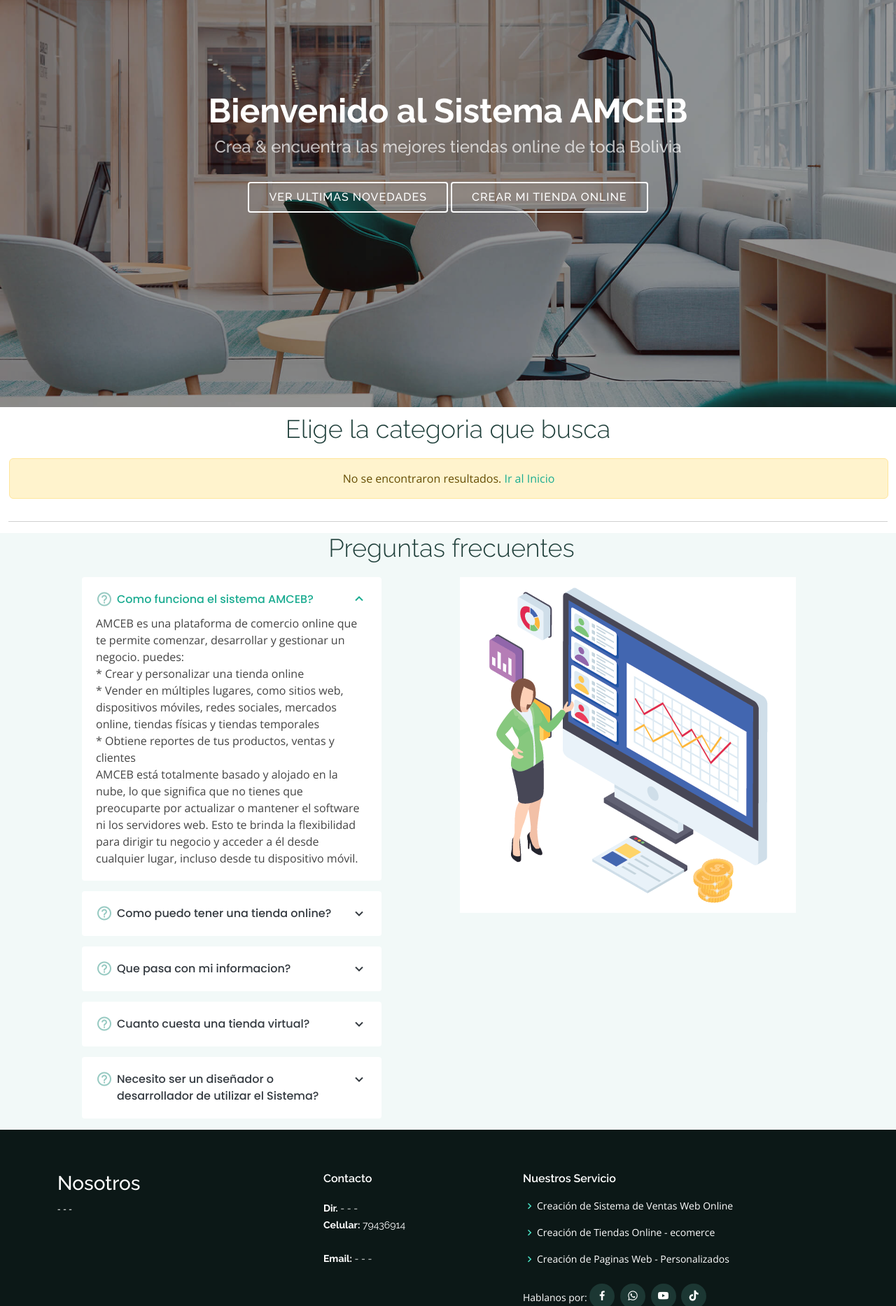
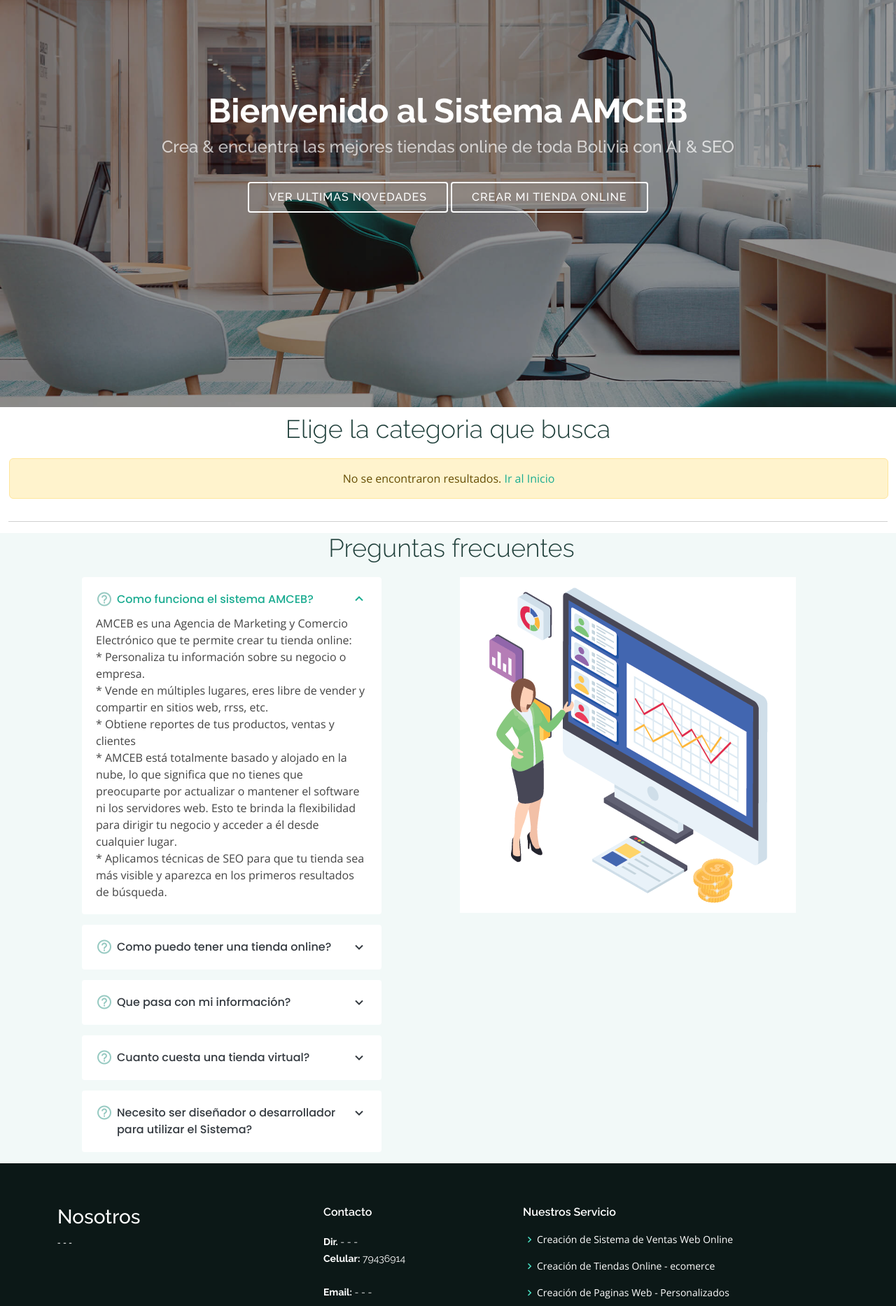
Before and after one commit to juanjavierl/ventas, a Django app: page / in a window 1280 px wide. Shown: the part 218-2085 px from the top of the page at 70% size. Run offline with Django 5.2, Linux system fonts and the light colour scheme; data that the repository does not hold is empty; some libraries are stand-ins or nearby versions.

Commit message:
arreglodel texto preg frecuentes

```diff
--- a/app/catalog/templates/catalog/OptenerProducto.html
+++ b/app/catalog/templates/catalog/OptenerProducto.html
@@ -184,8 +184,8 @@
 
                 <div class="row btn_add align-items-center" style="height: 30px;">
                   <button type="col submit" class="btn btn-success btn-sm tb_text efecto_button">
-                    <i class="bi bi-cart-fill"> + </i>
-                    Agregar items
+                    <i class="bi bi-cart-fill"></i>
+                    Agregar al Carrito
                   </button><br><br>
                   <a href="/{{company.id}}/catalogo" class="col btn btn-secondary btn-sm tb_text"
                     style="padding-top: 5px;">
--- a/app/catalog/templates/sitio.html
+++ b/app/catalog/templates/sitio.html
@@ -71,6 +71,11 @@
     </section>
 {% endblock hero %}
 
+
+{% block form_buscador %}
+{% include 'sheart_product_by_company.html' with dashboard=dashboard %}
+{% endblock form_buscador %}
+
 {% block contenido %}
     <section id="team_productos" class="portfolio">
 
--- a/app/tiendas/templates/card_companys.html
+++ b/app/tiendas/templates/card_companys.html
@@ -2,7 +2,7 @@
 
 {% block company %}
   <a href="/">
-    <marquee behavior="" direction="">{{dashboard.name|title|cut:" "}}</marquee>
+    {{dashboard.name|upper|cut:" "}}
   </a>
 {% endblock company %}
 
@@ -59,7 +59,7 @@
                       {% if v == 0 %}
                       <small class="text-muted text-danger fst-italic">En creación</small>
                       {% else %}
-                      {{ v }}<small class="text-muted text-success fst-italic">:Productos</small>
+                      {{ v }}<small class="text-muted text-success fst-italic">:prods</small>
                       {% endif %}
                     {% endif %}
                   {% endfor %}
--- a/app/tiendas/templates/card_type_companys.html
+++ b/app/tiendas/templates/card_type_companys.html
@@ -22,7 +22,7 @@
             <p class="card-text text-break text-wrap fst-italic">{{n.description|default:" - - - "|capfirst|truncatewords:10}}</p>
             <p class="card-text">
               {{ v }}
-              <small class="text-muted text-success fst-italic" style="margin-right: 10px;">: Tiendas disponibles</small>
+              <small class="text-muted text-success fst-italic" style="margin-right: 10px;">:Tiendas disp.</small>
               <i class="bi bi-person-fill" style="color: rgb(12, 158, 85);"></i> <small class="text-success fst-italic">{{n.num_vistos}} Vistos </small>
             </p>
           </div>
--- a/templates/index.html
+++ b/templates/index.html
@@ -89,7 +89,7 @@
   <section id="hero" class="d-flex flex-column justify-content-center align-items-center">
     <div class="container text-center text-md-left" data-aos="fade-up">
       <h1>Bienvenido al Sistema {{dashboard.name|upper|cut:" "}}</h1>
-      <h2>Crea & encuentra las mejores tiendas online de toda Bolivia</h2>
+      <h2>Crea & encuentra las mejores tiendas online de toda Bolivia con AI & SEO</h2>
       <a href="#team" class="btn-get-started scrollto"> Ver Ultimas Novedades</a>
       <a href="#" onclick="form_company('/registro_company/')" data-bs-toggle="modal"
       data-bs-target="#exampleModal" class="btn-get-started scrollto"> crear mi tienda online</a>
@@ -100,7 +100,11 @@
 
   <main id="main">
     <!-- ======= Services Section ======= -->
-    {% include 'sheart_product_by_company.html' with dashboard=dashboard %}
+
+    {% block form_buscador %}
+
+    {% endblock form_buscador %}
+
     <!-- End Services Section -->
     <!-- ======= Team Section ======= -->
     {% block contenido %}
--- a/templates/preguntas_frecuentes.html
+++ b/templates/preguntas_frecuentes.html
@@ -12,28 +12,29 @@
             <a data-bs-toggle="collapse" class="collapse" data-bs-target="#faq-list-1" >Como funciona el sistema AMCEB? <i class="bx bx-chevron-down icon-show"></i><i class="bx bx-chevron-up icon-close"></i></a>
             <div id="faq-list-1" class="collapse show" data-bs-parent=".faq-list">
               <p>
-                AMCEB es una plataforma de comercio online que te permite comenzar, desarrollar y gestionar un negocio. puedes: <br>
-                * Crear y personalizar una tienda online <br>
-                * Vender en múltiples lugares, como sitios web, dispositivos móviles, redes sociales, mercados online, tiendas físicas y tiendas temporales <br>
+                AMCEB es una Agencia de Marketing y Comercio Electrónico que te permite crear tu tienda online: <br>
+                * Personaliza tu información sobre su negocio o empresa.<br>
+                * Vende en múltiples lugares, eres libre de vender y compartir en sitios web, rrss, etc.<br>
                 * Obtiene reportes de tus productos, ventas y clientes <br>
-
-                AMCEB está totalmente basado y alojado en la nube, lo que significa que no tienes que preocuparte por actualizar o mantener el software ni los servidores web. Esto te brinda la flexibilidad para dirigir tu negocio y acceder a él desde cualquier lugar, incluso desde tu dispositivo móvil.
+                * AMCEB está totalmente basado y alojado en la nube, lo que significa que no tienes que preocuparte por actualizar o mantener el software ni los servidores web. Esto te brinda la flexibilidad para dirigir tu negocio y acceder a él desde cualquier lugar. <br>
+                * Aplicamos técnicas de SEO para que tu tienda sea más visible y aparezca en los primeros resultados de búsqueda.
               </p>
             </div>
           </li>
 
-          <li data-aos="fade-up" data-aos-delay="100">
+          <li data-aos="fade-up" data-aos-delay="50">
             <i class="bx bx-help-circle icon-help"></i> <a data-bs-toggle="collapse" data-bs-target="#faq-list-2" class="collapsed">Como puedo tener una tienda online? <i class="bx bx-chevron-down icon-show"></i><i class="bx bx-chevron-up icon-close"></i></a>
             <div id="faq-list-2" class="collapse" data-bs-parent=".faq-list">
               <p>
-                Simplemente puede registrarse con los datos de sus negocio o empresa, ya después usted puede ir agregando sus productos para que se muestre en el sistema,
-                Ud. es propietario y libre de administrar toda su información, compartir o mucho mas.
+                * Primero cree su cuenta y luego registre los datos de su negocio o empresa. Después podrá agregar sus productos para que se muestren en el sistema.<br>
+                * Usted es el propietario y tiene total libertad para administrar su información, compartirla en tus RRSS y mucho más.<br>
+                * Si tiene alguna dificultad, puede contactarnos y con gusto le ayudaremos.
               </p>
             </div>
           </li>
 
-          <li data-aos="fade-up" data-aos-delay="200">
-            <i class="bx bx-help-circle icon-help"></i> <a data-bs-toggle="collapse" data-bs-target="#faq-list-3" class="collapsed">Que pasa con mi informacion? <i class="bx bx-chevron-down icon-show"></i><i class="bx bx-chevron-up icon-close"></i></a>
+          <li data-aos="fade-up" data-aos-delay="50">
+            <i class="bx bx-help-circle icon-help"></i> <a data-bs-toggle="collapse" data-bs-target="#faq-list-3" class="collapsed">Que pasa con mi información? <i class="bx bx-chevron-down icon-show"></i><i class="bx bx-chevron-up icon-close"></i></a>
             <div id="faq-list-3" class="collapse" data-bs-parent=".faq-list">
               <p>
                 Nos tomamos muy en serio la privacidad y seguridad de tus datos. Solo recopilamos la información necesaria para brindarte un mejor servicio y nunca la compartimos con terceros sin tu consentimiento.
@@ -41,18 +42,19 @@
             </div>
           </li>
 
-          <li data-aos="fade-up" data-aos-delay="300">
+          <li data-aos="fade-up" data-aos-delay="50">
             <i class="bx bx-help-circle icon-help"></i> <a data-bs-toggle="collapse" data-bs-target="#faq-list-4" class="collapsed">Cuanto cuesta una tienda virtual? <i class="bx bx-chevron-down icon-show"></i><i class="bx bx-chevron-up icon-close"></i></a>
             <div id="faq-list-4" class="collapse" data-bs-parent=".faq-list">
               <p>
-                Prueba AMCEB gratis durante 7 días.
-                Cuando termine el período de prueba, elige un plan que se adapte al tamaño y al estado de tu negocio.
+                Prueba AMCEB durante 7 días gratis.
+                Cuando termine el período de prueba, elige un plan que se adapte al tamaño de tu negocio.
+                Ofrecemos diferentes planes según el tiempo de contratación y la cantidad de registros que maneje su empresa o negocio.
               </p>
             </div>
           </li>
 
-          <li data-aos="fade-up" data-aos-delay="400">
-            <i class="bx bx-help-circle icon-help"></i> <a data-bs-toggle="collapse" data-bs-target="#faq-list-5" class="collapsed">Necesito ser un diseñador o desarrollador de utilizar el Sistema? <i class="bx bx-chevron-down icon-show"></i><i class="bx bx-chevron-up icon-close"></i></a>
+          <li data-aos="fade-up" data-aos-delay="50">
+            <i class="bx bx-help-circle icon-help"></i> <a data-bs-toggle="collapse" data-bs-target="#faq-list-5" class="collapsed">Necesito ser diseñador o desarrollador para utilizar el Sistema? <i class="bx bx-chevron-down icon-show"></i><i class="bx bx-chevron-up icon-close"></i></a>
             <div id="faq-list-5" class="collapse" data-bs-parent=".faq-list">
               <p>
                 No, no necesitas ser diseñador o desarrollador para usar el sistema. <br>
--- a/templates/sheart_companys.html
+++ b/templates/sheart_companys.html
@@ -3,7 +3,7 @@
         <a class="dropdown-item" id="compartir_url" href="#"><i class="bi bi-share-fill"></i></a>
 </h1>
 <h1>
-        <a href="https://api.whatsapp.com/send?text=*_Visita el Sistema AMCEB_* %0A _Crea y encuentra las mejores tiendas online de toda Bolivia_%0A{{request.build_absolute_uri}}"
+        <a href="https://api.whatsapp.com/send?text=*_Visita el Sistema AMCEB_* %0A _Crea y encuentra las mejores tiendas online de toda Bolivia en_%0A{{request.build_absolute_uri}}"
                 target="_blank" title="Compartir con whatsapp" style="font-size: 25px;">
                 <i class="bi bi-send"></i>
         </a>
@@ -25,8 +25,8 @@
                 // Código si la Web Share API es soportada
                 document.getElementById("compartir_url").value = "En más lugares"
                 const shareData = {
-                        title: "Sistema Anceb",
-                        text: "Crear tu tienda Online",
+                        title: "Sistema AMCEB",
+                        text: "Crea tu tienda Online",
                         url: window.location.href,
                 };
                 let btn = document.getElementById("compartir_url");
```
Also changed, not shown: app/inicio/templates/verPlanes.html (+4 -4 lines), app/tiendas/templates/registro_company.html (+4 -4 lines).
